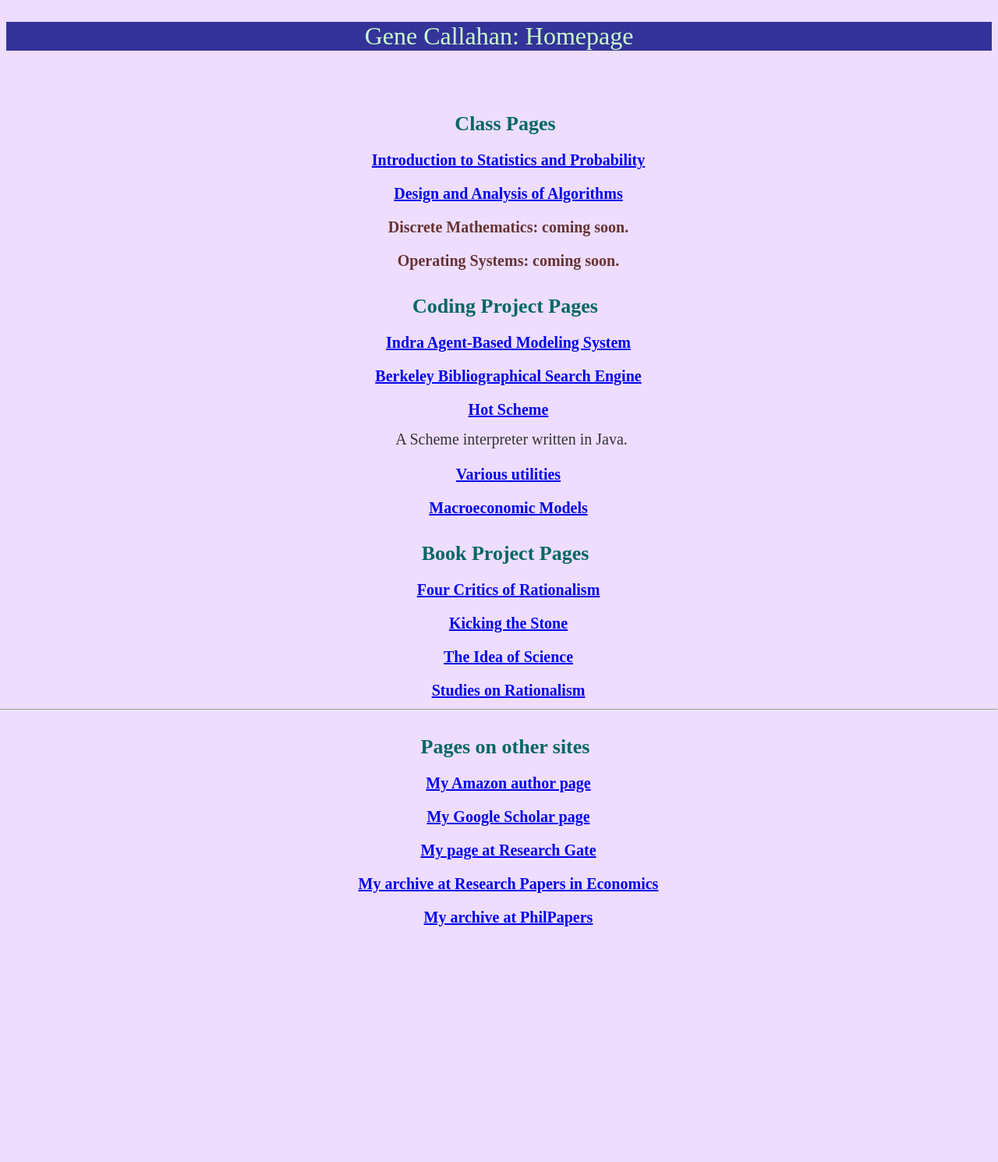
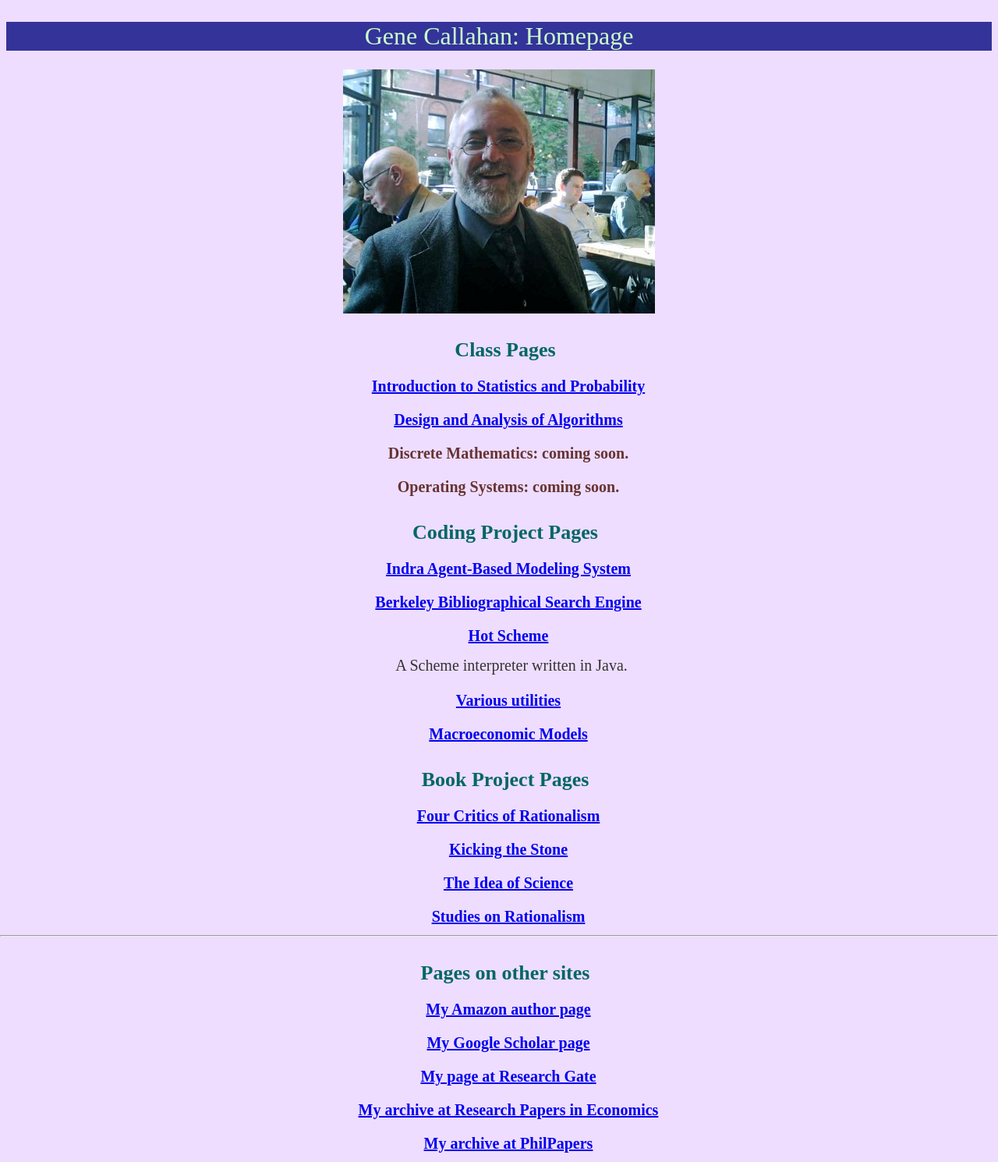
Before and after one commit to gcallah/gcallah.github.io, a Jekyll site: the page index.html, which Jekyll copies as it is, in a window 1280 px wide. Shown: the whole page at 78% size. Built offline with Jekyll 4.4.1, drawn with Linux system fonts in a browser that asks for light colours; before the commit the page ends 1200 px from its top, so only the background shows below that.

Commit message:
Added photo.

```diff
--- a/index.html
+++ b/index.html
@@ -15,6 +15,7 @@
 			Gene Callahan: Homepage
 		</h1>
             <div style="text-align:center">
+                <img src="graphics/GeneSmall.jpg">
                 <br>
 
                 <h2>
```
Also changed, not shown: graphics/GeneSmall.jpg (added).
